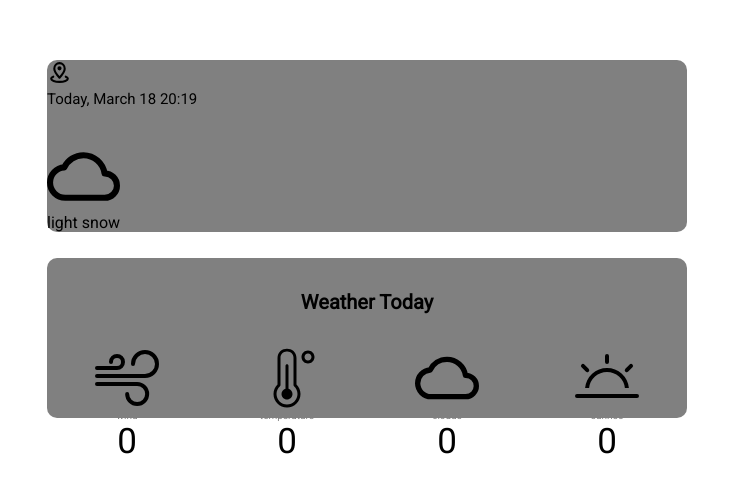
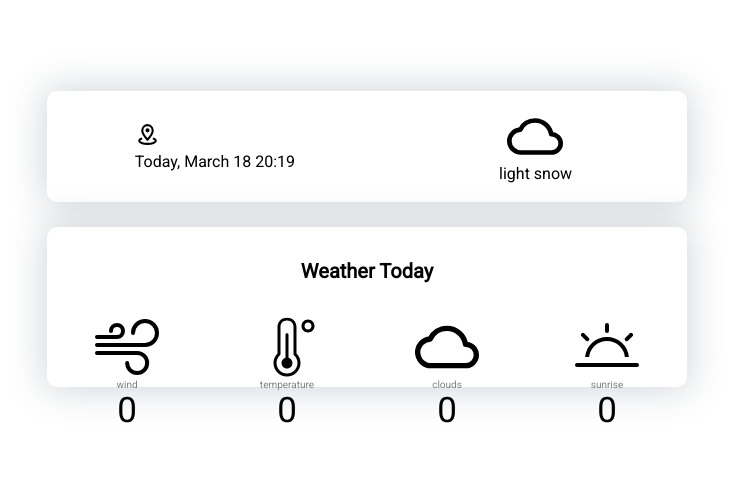
Before and after one commit to Volkovgit/weather, an Angular app: page / in a window 1280 px wide. Shown: the part 161-654 px from the top of the page, without its empty margins (273-1006 px from the left). Built offline with nearby package versions, Linux system fonts and the light colour scheme; no server answers.

Commit message:
Верстка

```diff
--- a/src/app/app.component.html
+++ b/src/app/app.component.html
@@ -1,23 +1,21 @@
 <div class="wrapper">
   <div class="header-wrapper">
-    <div class="location">
-      <div class="location-wrapper">
-        <div class="location-svg">
+    <div class="main-info">
+      <div class="location">
+        <div class="location__svg">
           <img src="../assets/svg/mapMarker.svg" alt="" />
         </div>
         <span class="location-text">{{ weather.name }}</span>
-        <div class="location-position">
-          Today, {{ fullDate.mounth }} {{ fullDate.day }}
-          {{ fullDate.hours }}:{{ fullDate.minutes }}
-        </div>
+      </div>
+      <div class="today">
+        Today, {{ fullDate.mounth }} {{ fullDate.day }}
+        {{ fullDate.hours }}:{{ fullDate.minutes }}
       </div>
     </div>
 
-    <div class="temperature">
-      <div class="temperature-context">
-        <img src="../assets/svg/clouds.svg" />
-        {{ weather.weather[0].description }}
-      </div>
+    <div class="weather-short">
+      <img src="../assets/svg/clouds.svg" />
+        <span>{{ weather.weather[0].description }}</span>
     </div>
   </div>
   <div class="bottom-wrapper">
--- a/src/app/app.component.scss
+++ b/src/app/app.component.scss
@@ -1,16 +1,10 @@
 .wrapper {
   width: 100%;
-  @media screen and (max-width: 500px) {
-    background-image: url("../img/nightImg.jpg");
-    background-size: 100%;
-    background-repeat: no-repeat;
-    background-size: cover;
-  }
   display: flex;
   flex-direction: row;
   flex-wrap: wrap;
   align-content: space-between;
-  @media screen and (min-width:500px) {
+  @media screen and (min-width: 500px) {
     justify-content: center;
     flex-direction: column;
     align-content: space-around;
@@ -18,82 +12,51 @@
 }
 
 .header-wrapper {
-  width: 100%;
-  height: auto;
-  margin-top: 5%;
-  margin-left: 5%;
-  @media screen and (min-width:500px) {
-    width:50%;
-    background-color: gray;
-    border-radius: 10px;
-    margin: 0 0 2% 0;
-  }
+  width: 50%;
+  border-radius: 10px;
+  margin: 0 0 2% 0;
+  display: flex;
+  justify-content: space-around;
+  -webkit-box-shadow: 0px 0px 36px 4px rgba(34, 60, 80, 0.2);
+-moz-box-shadow: 0px 0px 36px 4px rgba(34, 60, 80, 0.2);
+box-shadow: 0px 0px 36px 4px rgba(34, 60, 80, 0.2);
+}
+
+.main-info {
+  display: flex;
+  flex-direction: row;
+  align-items: flex-start;
+  flex-direction: column;
+  justify-content: center;
 }
 
 .location {
   width: 100%;
   height: auto;
   font-size: 20px;
-
-  color: white;
-  @media screen and (min-width:500px) {
-    color:black;
-  }
+  color: black;
   display: flex;
   flex-direction: row;
   align-items: flex-start;
-
-  &-wrapper {
-    display: flex;
-    width: 100%;
-    flex-wrap: wrap;
-  }
-
-  &-position {
-    width: 100%;
-    font-size: 15px;
-  }
-
-  &-text {
-    display: inline-block;
-    width: auto;
-  }
-
-  &-svg {
+  &__svg {
     display: inline-block;
     width: 25px;
   }
-
-  &-button {
-    display: inline-block;
-    width: 30px;
-    margin-right: 5%;
-    @media screen and (min-width:500px) {
-      display: none;
-    }
-  }
 }
 
-.temperature {
-  margin-top: 5%;
-  &__gradus {
-    line-height: 0.7;
-    font-size: 150px;
-    display: inline-block;
+.weather-short {
+  display: flex;
+  flex-direction: row;
+  flex-wrap: wrap;
+  align-items: center;
+  justify-content: center;
+  align-content: center;
+  & img {
+    height: 50%;
   }
-  &-context {
-    display: flex;
-    flex-direction: column;
-    align-items: flex-start;
-    justify-content: flex-end;
+  & span {
+    margin-left: 1%;
   }
-  justify-content: space-between;
-  color: white;
-  @media screen and (min-width:500px) {
-    color:black;
-  }
-  //   margin-top: 5%;
-  display: flex;
 }
 
 .bottom {
@@ -102,10 +65,12 @@
     height: 20%;
     background-color: white;
     border-radius: 5% 5% 0 0;
-    @media screen and (min-width:500px) {
-      width:50%;
-      background-color: gray;
-      border-radius: 10px;;
+    @media screen and (min-width: 500px) {
+      width: 50%;
+      -webkit-box-shadow: 0px 0px 36px 4px rgba(34, 60, 80, 0.2);
+      -moz-box-shadow: 0px 0px 36px 4px rgba(34, 60, 80, 0.2);
+      box-shadow: 0px 0px 36px 4px rgba(34, 60, 80, 0.2);
+      border-radius: 10px;
     }
   }
   &-header {
--- a/src/app/app.component.ts
+++ b/src/app/app.component.ts
@@ -55,7 +55,6 @@ export class AppComponent {
     name: "",
     cod: 0,
   };
-  todayWrapperVisible = false;
   dateToday: Date = new Date();
   fullDate = {
     mounth: this.setMounth(),
@@ -92,9 +91,6 @@ export class AppComponent {
     });
   }
 
-  viewPosition() {
-    this.todayWrapperVisible = !this.todayWrapperVisible;
-  }
 
   setMounth(): String {
     switch (this.dateToday.getMonth()) {
```
